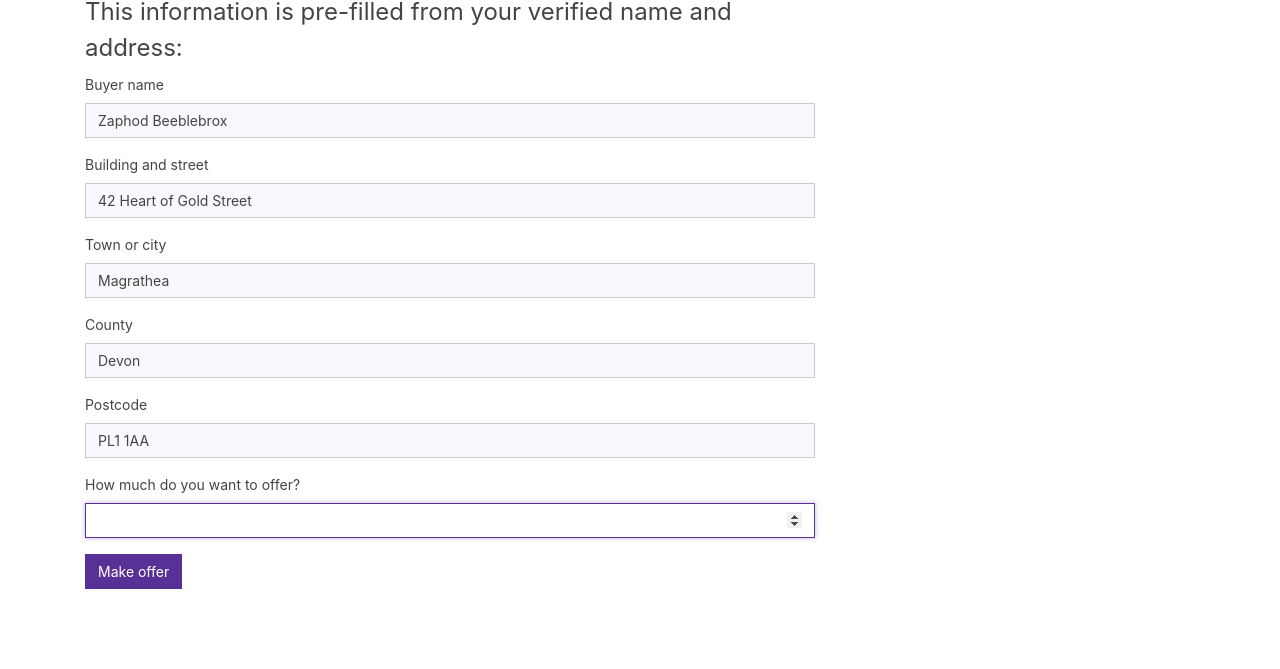
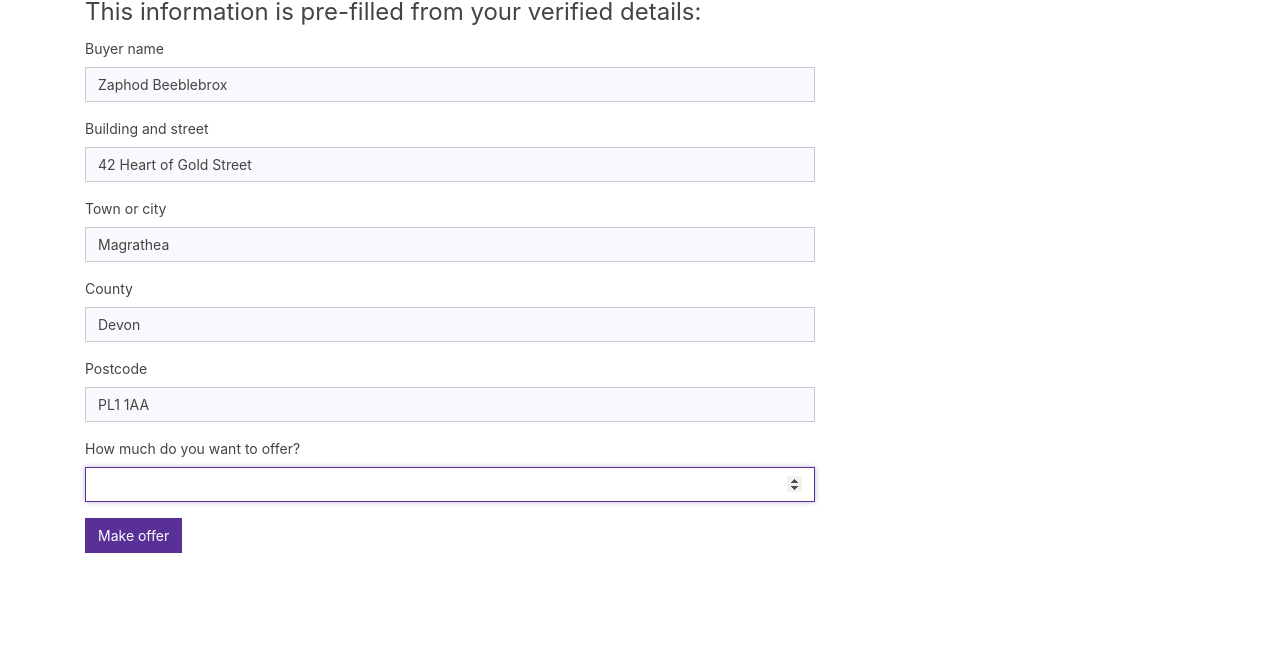
Before and after one commit to LandRegistry/digital-street-prototype, a website: page app/views/v0/buyer-make-an-offer.html in a window 1280 px wide. Shown: the part 131-800 px from the top of the page. Drawn offline with nearby package versions, Linux system fonts and the light colour scheme; files that its build step writes are made by us from their sources.

Commit message:
change legend text

```diff
--- a/app/views/v0/buyer-make-an-offer.html
+++ b/app/views/v0/buyer-make-an-offer.html
@@ -21,7 +21,7 @@
 <div class="row">
     <div class="col-lg-8">
         <form>
-            <legend>This information is pre-filled from your verified name and address:</legend>
+            <legend>This information is pre-filled from your verified details:</legend>
             <div class="form-group">
                 <label for="buyerName">Buyer name</label>
                 <input type="text" readonly class="form-control" id="buyerName" value="Zaphod Beeblebrox">
```
